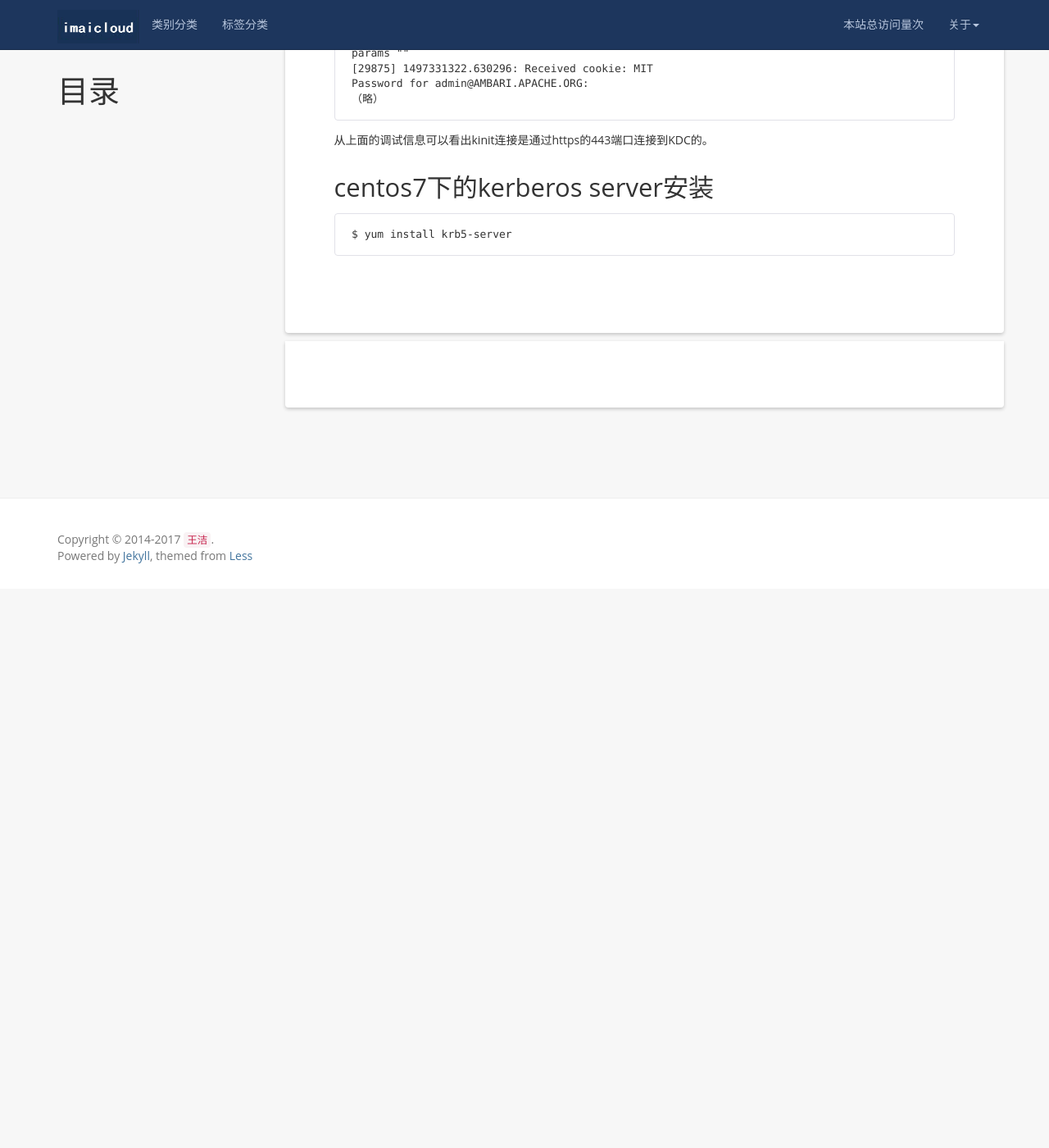
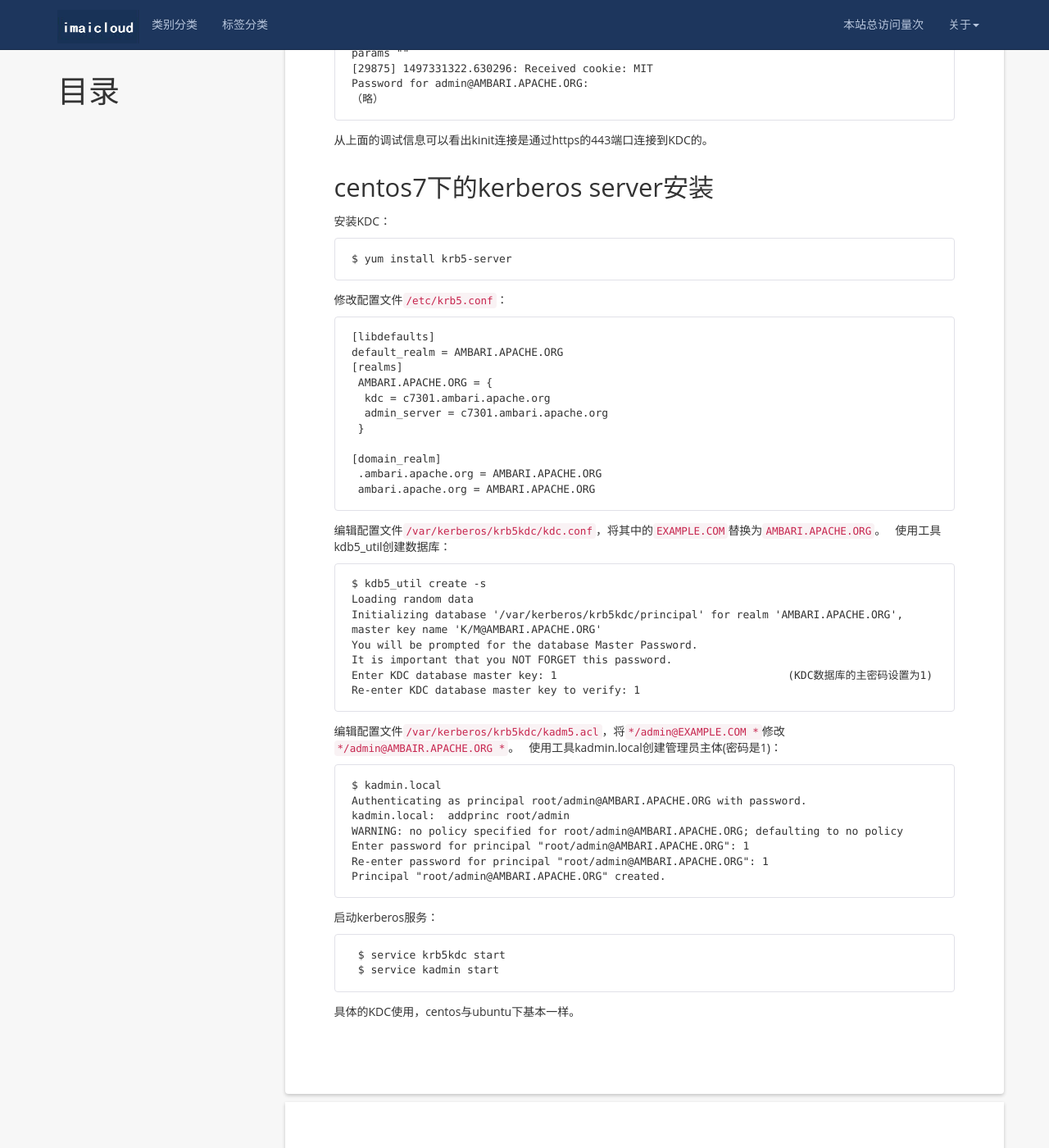
Before and after one commit to zhanglan/blog-1, a Jekyll site: the page built from _posts/2017-6-26-Kerberos管理(admin).md, in a window 1280 px wide and 1400 px high, scrolled down 4156 px. Shown: the whole window at 82% size. Built offline with Jekyll 4.4.1, drawn with Linux system fonts in a browser that asks for light colours; nearby versions of some CDN libraries; comment, search, counter and statistics services are not loaded; before the commit the page ends 4874 px from its top, so only the background shows below that.

Commit message:
Update 2017-6-26-Kerberos管理(admin).md

````diff
--- a/_posts/2017-6-26-Kerberos管理(admin).md
+++ b/_posts/2017-6-26-Kerberos管理(admin).md
@@ -173,6 +173,50 @@ Password for admin@AMBARI.APACHE.ORG:
 从上面的调试信息可以看出kinit连接是通过https的443端口连接到KDC的。
 
 ## centos7下的kerberos server安装
+安装KDC：
 ```
 $ yum install krb5-server
 ```
+修改配置文件`/etc/krb5.conf`：
+```
+[libdefaults]
+default_realm = AMBARI.APACHE.ORG
+[realms]
+ AMBARI.APACHE.ORG = {
+  kdc = c7301.ambari.apache.org
+  admin_server = c7301.ambari.apache.org
+ }
+
+[domain_realm]
+ .ambari.apache.org = AMBARI.APACHE.ORG
+ ambari.apache.org = AMBARI.APACHE.ORG
+```
+编辑配置文件`/var/kerberos/krb5kdc/kdc.conf`，将其中的`EXAMPLE.COM`替换为`AMBARI.APACHE.ORG`。
+使用工具kdb5_util创建数据库：
+```
+$ kdb5_util create -s
+Loading random data
+Initializing database '/var/kerberos/krb5kdc/principal' for realm 'AMBARI.APACHE.ORG',
+master key name 'K/M@AMBARI.APACHE.ORG'
+You will be prompted for the database Master Password.
+It is important that you NOT FORGET this password.
+Enter KDC database master key: 1                                    (KDC数据库的主密码设置为1)
+Re-enter KDC database master key to verify: 1
+```
+编辑配置文件`/var/kerberos/krb5kdc/kadm5.acl`，将`*/admin@EXAMPLE.COM *`修改`*/admin@AMBAIR.APACHE.ORG *`。
+使用工具kadmin.local创建管理员主体(密码是1)：
+```
+$ kadmin.local
+Authenticating as principal root/admin@AMBARI.APACHE.ORG with password.
+kadmin.local:  addprinc root/admin
+WARNING: no policy specified for root/admin@AMBARI.APACHE.ORG; defaulting to no policy
+Enter password for principal "root/admin@AMBARI.APACHE.ORG": 1
+Re-enter password for principal "root/admin@AMBARI.APACHE.ORG": 1
+Principal "root/admin@AMBARI.APACHE.ORG" created.
+```
+启动kerberos服务：
+```
+ $ service krb5kdc start
+ $ service kadmin start
+```
+具体的KDC使用，centos与ubuntu下基本一样。
````
